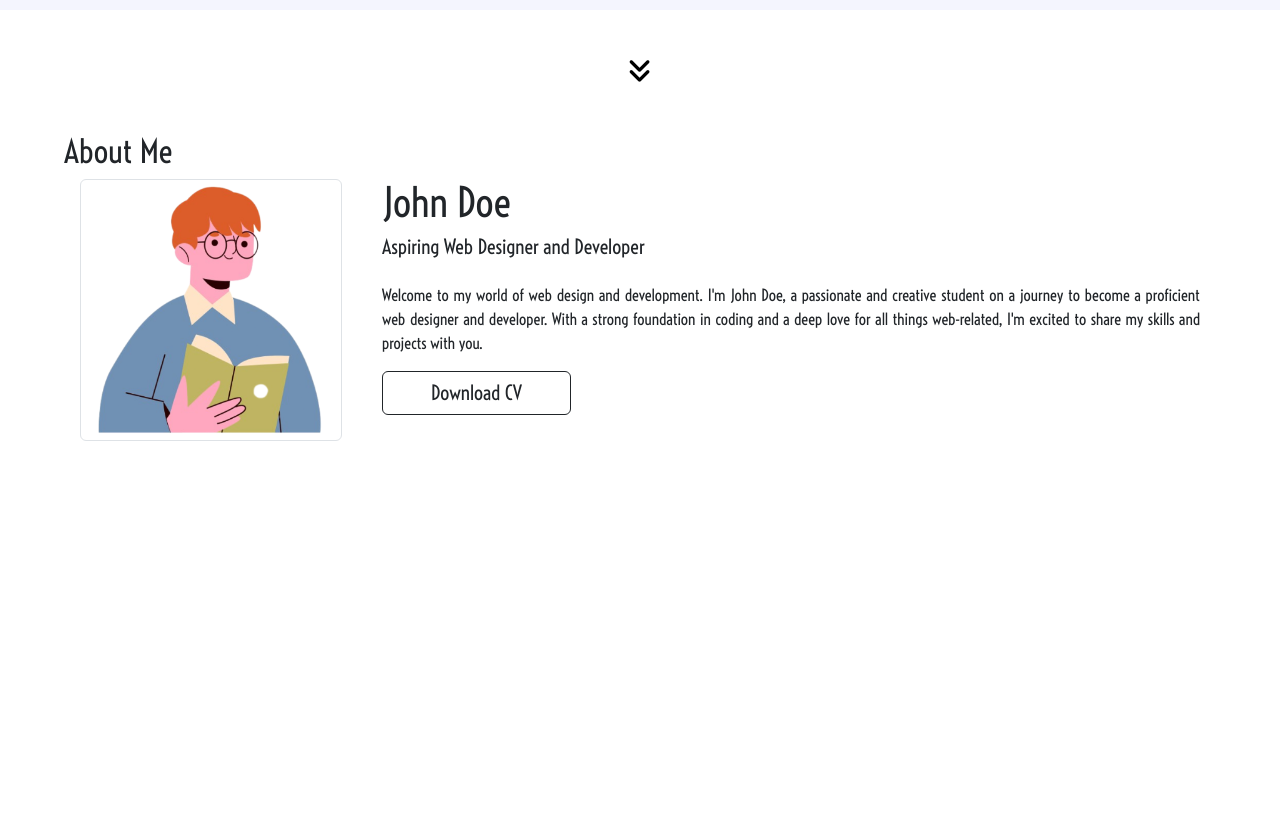
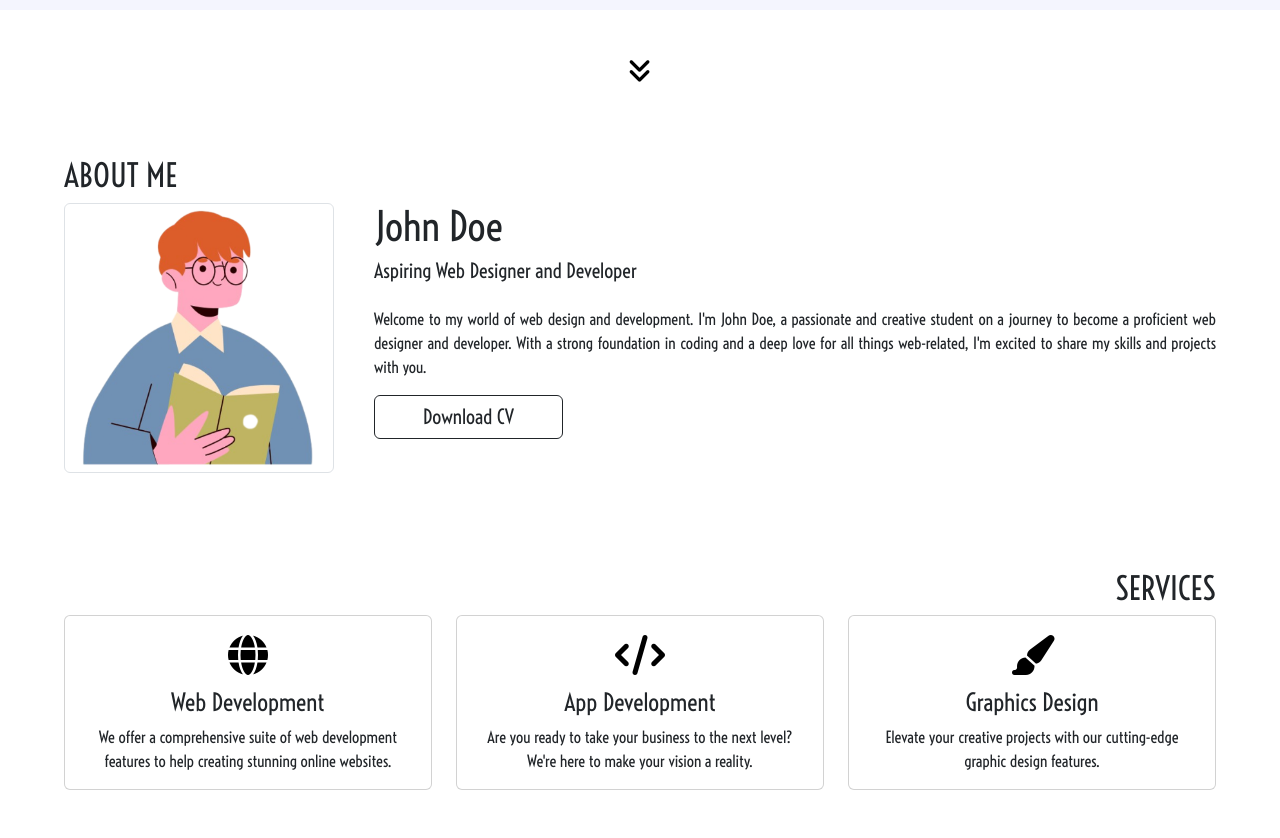
Before and after one commit to zaynierashik/portfolio, a plain HTML site: page homepage.html in a window 1280 px wide. Shown: the part 660-1498 px from the top of the page. Before the commit the page ends 1149 px from the top, so only its background shows below. Drawn offline with nearby package versions, Linux system fonts and the light colour scheme.

Commit message:
New Commit

```diff
--- a/homepage.css
+++ b/homepage.css
@@ -48,3 +48,7 @@ html{
 .about-me p{
     text-align: justify;
 }
+
+/* .service-container p{
+    text-align: justify;
+} */
--- a/homepage.html
+++ b/homepage.html
@@ -51,8 +51,8 @@
 
     <div class="about-container px-3" id="about">
         <div class="about-content p-5">
-            <h2>About Me</h2>
-            <div class="row px-3">
+            <h2 class="mt-4">ABOUT ME</h2>
+            <div class="row">
                 <div class="col-3">
                     <img src="./images/profile.png" class="border rounded w-100" alt="Profile">
                 </div>
@@ -70,6 +70,43 @@
         </div>
     </div>
 
+    <div class="service-container px-3" id="service">
+        <div class="service-content p-5">
+            <h2 class="d-flex justify-content-end">SERVICES</h2>
+            <div class="row">
+                <div class="col text-center">
+                    <div class="card">
+                    <div class="card-body">
+                        <h1 class="card-title"><i class="fa-solid fa-globe" style="color: #000000;"></i></h1>
+                        <h4 class="card-title">Web Development</h4>
+                        <p class="card-text">We offer a comprehensive suite of web development features to help creating stunning online websites.</p>
+                    </div>
+                    </div>
+                </div>
+
+                <div class="col text-center">
+                    <div class="card">
+                    <div class="card-body">
+                        <h1 class="card-title"><i class="fa-solid fa-code" style="color: #000000;"></i></h1>
+                        <h4 class="card-title">App Development</h4>
+                        <p class="card-text">Are you ready to take your business to the next level? We're here to make your vision a reality.</p>
+                    </div>
+                    </div>
+                </div>
+
+                <div class="col text-center">
+                    <div class="card">
+                    <div class="card-body">
+                        <h1 class="card-title"><i class="fa-solid fa-paintbrush" style="color: #000000;"></i></h1>
+                        <h4 class="card-title">Graphics Design</h4>
+                        <p class="card-text">Elevate your creative projects with our cutting-edge graphic design features.</p>
+                    </div>
+                    </div>
+                </div>
+            </div>
+        </div>
+    </div>
+
     <script src="https://cdn.jsdelivr.net/npm/bootstrap@5.3.2/dist/js/bootstrap.bundle.min.js" integrity="sha384-C6RzsynM9kWDrMNeT87bh95OGNyZPhcTNXj1NW7RuBCsyN/o0jlpcV8Qyq46cDfL" crossorigin="anonymous"></script>
     <script src="https://kit.fontawesome.com/296ff2fa8f.js" crossorigin="anonymous"></script>
 
```
